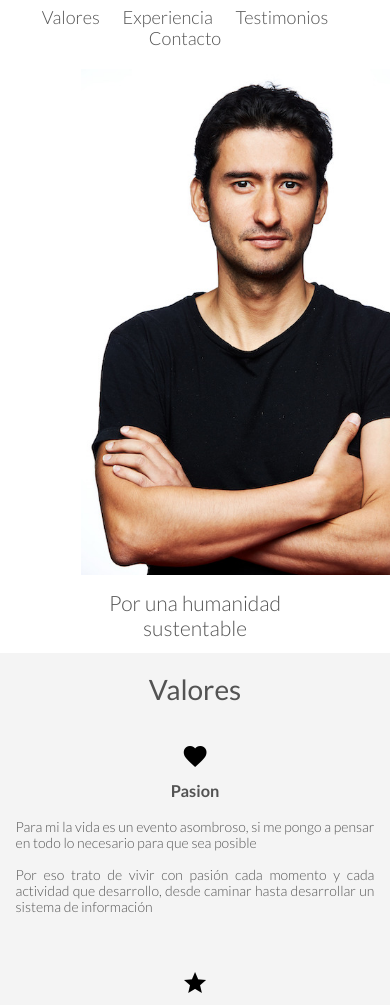
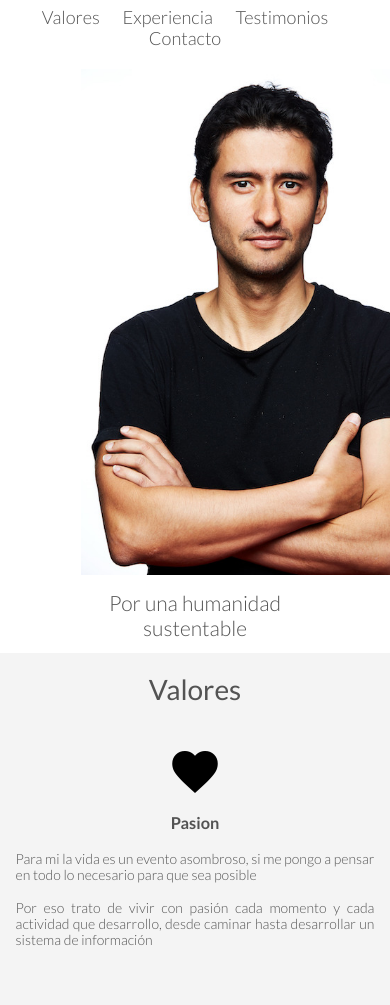
Before and after one commit to alejandrobernalcollazos/abernal, a plain HTML site: page index.html in a window 390 px wide. Shown: the part 78-1083 px from the top of the page. Drawn offline with nearby package versions, Linux system fonts and the light colour scheme.

Commit message:
ALE-14 COMO landing page del curriculum vitae DEBO mostrar el tamaño de los iconos mas grande CUANDO el tamaño de la pantalla es menor a 1024 px

```diff
--- a/resources/css/queries.css
+++ b/resources/css/queries.css
@@ -10,6 +10,10 @@
     /* --------------------------------*/
 
     body { font-size: 18px; }
+
+    .icon-big {
+        font-size: 300%;
+    }
 
     /* --------------------------------*/
     /* Principal section */
@@ -75,6 +79,8 @@
     /* --------------------------------*/
 
     body { font-size: 16px; }
+
+    .icon-big { font-size: 400%; }
 
     /* --------------------------------*/
     /* Principal section */
```
